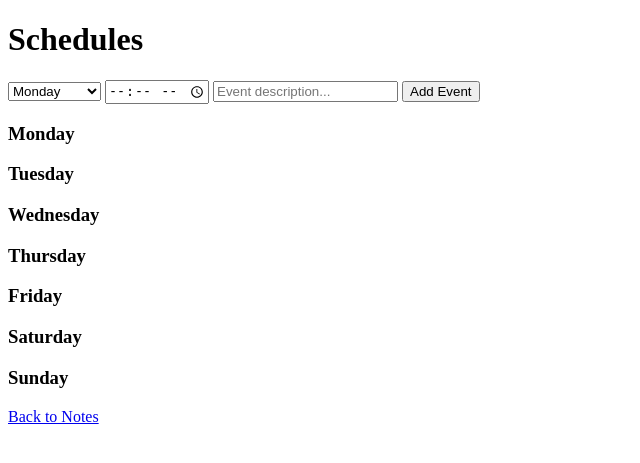
After one commit to stjp777/noted-app, a Flask app: page /schedule in a window 1280 px wide. The commit adds this page. Shown: the top 463 px of the page, without its empty margins (0-640 px from the left). Run offline with Flask 3, Linux system fonts and the light colour scheme.

Commit message:
Add weekly schedule with events by day

```diff
--- a/app.py
+++ b/app.py
@@ -13,6 +13,12 @@ class Reminder(db.Model):
     id = db.Column(db.Integer, primary_key=True)
     content = db.Column(db.String(500), nullable=False)
     done = db.Column(db.Boolean, default=False)
+
+class Event(db.Model):
+    id = db.Column(db.Integer, primary_key=True)
+    day = db.Column(db.String(10), nullable=False)
+    time = db.Column(db.String(10), nullable=False)
+    content = db.Column(db.String(500), nullable=False)
 
 with app.app_context():
     db.create_all()
@@ -66,5 +72,29 @@ def delete_reminder(reminder_id):
     db.session.commit()
     return redirect(url_for("reminders_page"))
 
+@app.route("/schedule")
+def schedule_page():
+    events = Event.query.all()
+    return render_template("schedule.html", events=events)
+
+@app.route("/schedule/add", methods=["POST"])
+def add_event():
+    day = request.form.get("day")
+    time = request.form.get("time")
+    content = request.form.get("content")
+    if day and time and content:
+        new_event = Event(day=day, time=time, content=content)
+        db.session.add(new_event)
+        db.session.commit()
+    return redirect(url_for("schedule_page"))
+
+@app.route("/schedule/delete/<int:event_id>", methods=["POST"])
+def delete_event(event_id):
+    event = Event.query.get_or_404(event_id)
+    db.session.delete(event)
+    db.session.commit()
+    return redirect(url_for("schedule_page"))
+
+
 if __name__ == "__main__":
     app.run(debug=True)
--- a/templates/index.html
+++ b/templates/index.html
@@ -7,6 +7,7 @@
     <body>
         <h1>My Notes</h1>
         <a href="/reminders">Go to Reminders</a>
+        <a href="/schedule">Go to Schedule</a>
 
         <form action="/add" method="POST">
             <input type="text" name="content" placeholder="Write a note...">
--- /dev/null
+++ b/templates/schedule.html
@@ -0,0 +1,45 @@
+<!doctype html>
+<html lang="en">
+  <head>
+    <meta charset="UTF-8" />
+    <title>Schedule</title>
+  </head>
+  <body>
+    <h1>Schedules</h1>
+    <form action="/schedule/add" method="POST">
+      <select name="day">
+        <option value="Monday">Monday</option>
+        <option value="Tuesday">Tuesday</option>
+        <option value="Wednesday">Wednesday</option>
+        <option value="Thursday">Thursday</option>
+        <option value="Friday">Friday</option>
+        <option value="Saturday">Saturday</option>
+        <option value="Sunday">Sunday</option>
+      </select>
+      <input type="time" name="time" />
+      <input type="text" name="content" placeholder="Event description..." />
+      <button type="submit">Add Event</button>
+    </form>
+
+    {% set days = ["Monday", "Tuesday", "Wednesday", "Thursday", "Friday",
+    "Saturday", "Sunday"] %} {% for day in days %}
+    <h3>{{ day }}</h3>
+    <ul>
+      {% for event in events %} {% if event.day == day %}
+      <li>
+        {{ event.time }} - {{ event.content }}
+        <form
+          action="/schedule/delete/{{ event.id }}"
+          method="POST"
+          style="display: inline"
+        >
+          <button type="submit">Delete</button>
+        </form>
+      </li>
+      {% endif %} {% endfor %}
+    </ul>
+    {% endfor %}
+
+    <a href="/">Back to Notes</a>
+  </body>
+</html>
```
